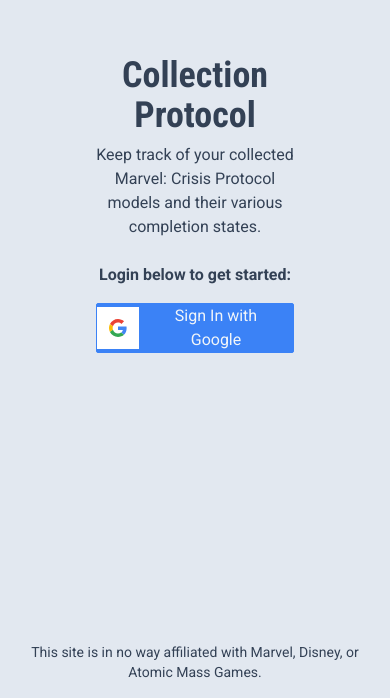
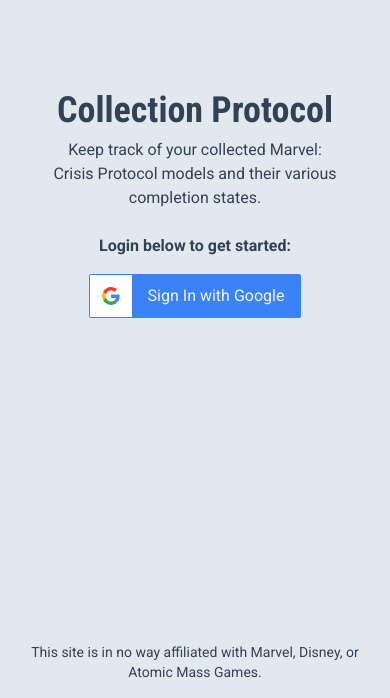
Before and after one commit to aaronlinley/collection-protocol, a Next.js app: page / in a window 390 px wide. Shown: the part 218-916 px from the top of the page. Built offline with nearby package versions, Linux system fonts and the light colour scheme; no server answers.

Commit message:
Responsive padding for better mobile ux

```diff
--- a/app/_components/LoginScreen.tsx
+++ b/app/_components/LoginScreen.tsx
@@ -12,7 +12,7 @@
   onGoogleButtonClick: () => void;
   onTwitterButtonClick: () => void;
 }) {
-  return <main className="flex flex-col justify-center  min-h-screen p-24">
+  return <main className="flex flex-col justify-center min-h-screen p-12 xl:p-24">
     <div className="container mx-auto">
       <h1 className={`${roboto.className} text-4xl text-center font-bold text-slate-700 mb-2`}>Collection Protocol</h1>
       <p className="text-center text-slate-700 mb-6">Keep track of your collected Marvel: Crisis Protocol models and their various completion states.</p>
--- a/app/page.tsx
+++ b/app/page.tsx
@@ -9,7 +9,7 @@
   const characters: ModelType[] = getAllJsonFromDataDirectory('characters');
   const terrain: ModelType[] = getAllJsonFromDataDirectory('terrain');
   return (
-    <main className="flex flex-col items-center min-h-screen p-24">
+    <main className="flex flex-col items-center min-h-screen py-24 px-12 xl:px-24">
       <div className="container mx-auto">
         <h1 className={`${roboto.className} text-4xl text-center font-bold text-slate-700 mb-2`}>Collection Protocol</h1>
         <p className="text-center text-slate-700 mb-12">Keep track of your collected <span className="italic">Marvel: Crisis Protocol</span> models and their various completion states.</p>
```
